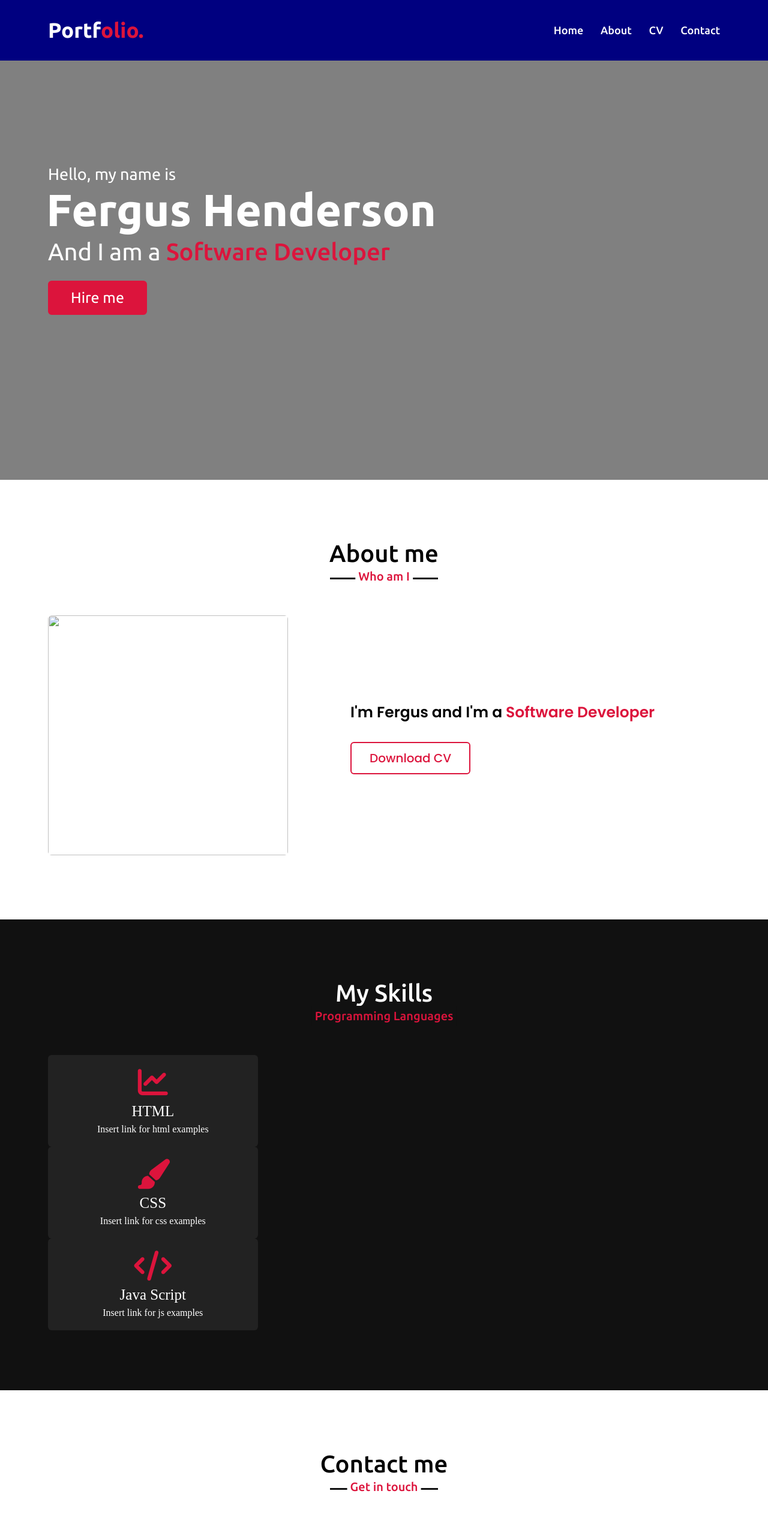
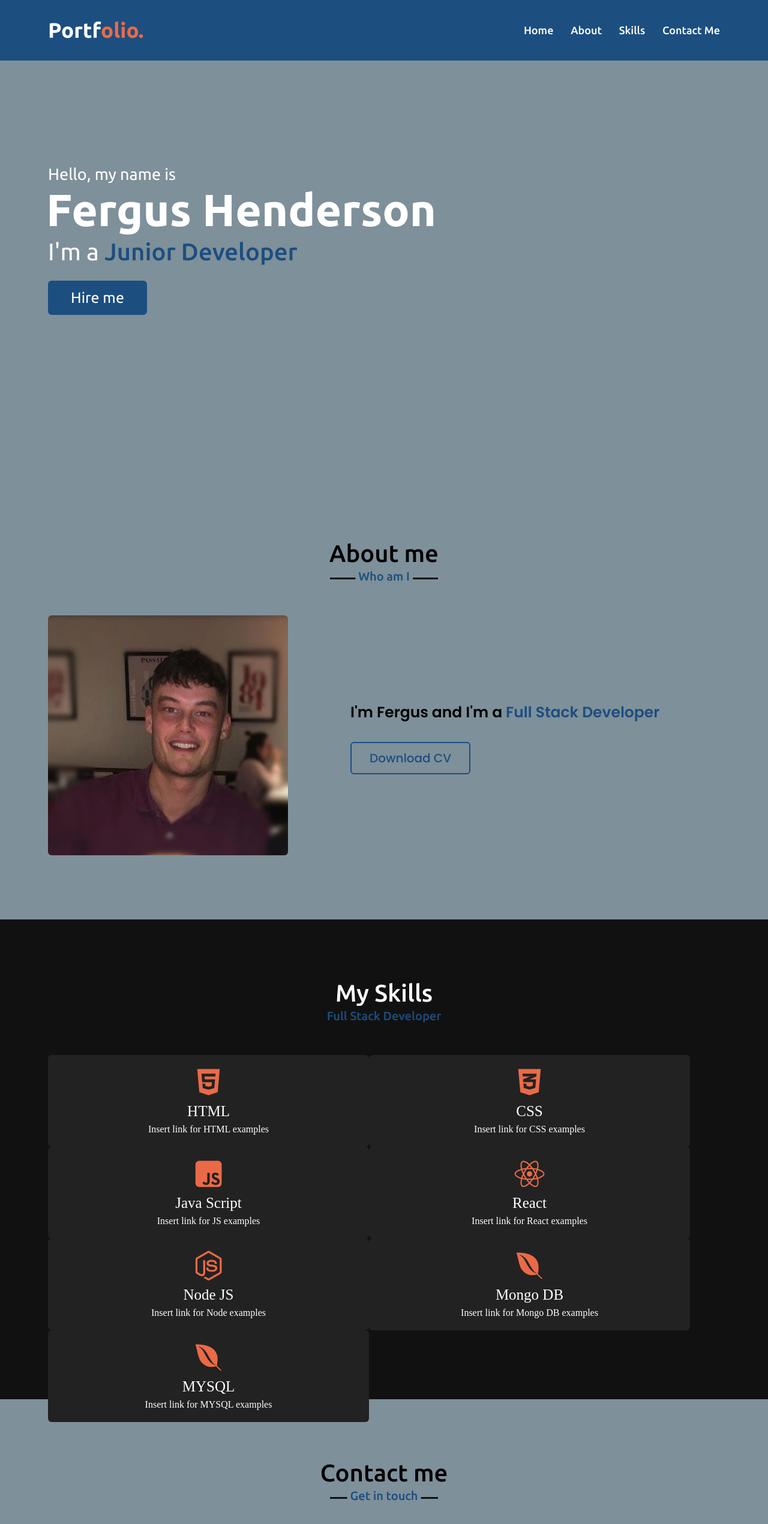
Before and after one commit to FergusHenderson96/portfolio, a plain HTML site: page index.html in a window 1280 px wide. Shown: the top 2541 px of the page at 60% size. Drawn offline with nearby package versions, Linux system fonts and the light colour scheme.

Commit message:
added updates to portfolio, project unfinished

```diff
--- a/index.html
+++ b/index.html
@@ -15,8 +15,8 @@
             <ul class="menu">
                 <li><a href="#">Home</a></li>
                 <li><a href="#">About</a></li>
-                <li><a href="#">CV</a></li>
-                <li><a href="#">Contact</a></li>
+                <li><a href="#">Skills</a></li>
+                <li><a href="#">Contact Me</a></li>
             </ul>
             <div class="menu-btn">
                 <i class= "fas fa-bars"></i>
@@ -28,7 +28,7 @@
             <div class="home-content">
                 <div class="text-1">Hello, my name is</div>
                 <div class="text-2">Fergus Henderson</div>
-                <div class="text-3">And I am a <span>Software Developer</span></div>
+                <div class="text-3">I'm a <span>Junior Developer</span></div>
                 <a href="#">Hire me</a>
             </div>
         </div>
@@ -39,10 +39,10 @@
             <h2 class="title">About me</h2>
             <div class="about-content">
                <div class="column left">
-                   <img src="" alt="">
+                   <img src="./image0[211].jpeg" alt="">
                </div>
                <div class="column right">
-                   <div class="text">I'm Fergus and I'm a <span>Software Developer</span></div>
+                   <div class="text">I'm Fergus and I'm a <span>Full Stack Developer</span></div>
                     <a href="#">Download CV</a>
                 </div>
             </div>
@@ -55,23 +55,51 @@
             <div class="skills-content">
                <div class="card">
                    <div class="box">
-                       <i class="fas fa-chart-line"></i>
+                       <i class="fab fa-html5"></i>
                        <div class="text">HTML</div>
-                       <p>Insert link for html examples</p>
+                       <p>Insert link for HTML examples</p>
                    </div>
                </div>
                <div class="card">
                     <div class="box">
-                        <i class="fas fa-paint-brush"></i>
+                        <i class="fab fa-css3-alt"></i>
                         <div class="text">CSS</div>
-                        <p>Insert link for css examples</p>
+                        <p>Insert link for CSS examples</p>
                     </div>
                 </div>
                 <div class="card">
                     <div class="box">
-                        <i class="fas fa-code"></i>
+                        <i class="fab fa-js-square"></i>
                         <div class="text">Java Script</div>
-                        <p>Insert link for js examples</p>
+                        <p>Insert link for JS examples</p>
+                    </div>
+                </div>
+                <div class="card">
+                    <div class="box">
+                        <i class="fab fa-react"></i>
+                        <div class="text">React</div>
+                        <p>Insert link for React examples</p>
+                    </div>
+                </div>
+                <div class="card">
+                    <div class="box">
+                        <i class="fab fa-node-js"></i>
+                        <div class="text">Node JS</div>
+                        <p>Insert link for Node examples</p>
+                    </div>
+                </div>
+                <div class="card">
+                    <div class="box">
+                        <i class="fab fa-envira"></i>
+                        <div class="text">Mongo DB</div>
+                        <p>Insert link for Mongo DB examples</p>
+                    </div>
+                </div>
+                <div class="card">
+                    <div class="box">
+                        <i class="fab fa-envira"></i>
+                        <div class="text">MYSQL</div>
+                        <p>Insert link for MYSQL examples</p>
                     </div>
                 </div>
             </div>
@@ -124,7 +152,7 @@
                           <div class="field textarea">
                             <textarea cols="30" rows="10" placeholder="Describe project.." required></textarea>
                           </div>
-                          <div class="buttom">
+                          <div class="button">
                               <button class="submit">Send Message</button>
                           </div>
                        </div>
--- a/portfolio.css
+++ b/portfolio.css
@@ -10,8 +10,9 @@
     padding: 0px 80px;
     margin: auto;
 }
+/*navbar styling*/
 .navbar{
-    background: navy;
+    background: #1C4E80;
     position: fixed;
     padding: 30px 0;
     z-index: 999;
@@ -21,7 +22,7 @@
 }
 .navbar.sticky{
     padding: 15px 0;
-    background: crimson;
+    background: #EA6A47;
 }
 .navbar .max-width{
     display: flex;
@@ -34,11 +35,15 @@
     font-weight: 600;
 }
 .navbar .logo a span{
-    color: crimson;
+    color: #EA6A47;
     transition: all 0.3s ease;
 }
-.navbar .sticky .logo a span{
-    color: #fff;
+.navbar.sticky .logo a{
+    color: #FFF;
+}
+.navbar.sticky .logo a span{
+    color: #1C4E80;
+    transition: all 0.3s ease;
 }
 .navbar .menu li{
     list-style: none;
@@ -52,10 +57,10 @@
     transition: color 0.3s ease;
 }
 .navbar .menu li a:hover{
-    color: crimson;
+    color: #EA6A47;
 }
-.navbar .sticky .menu li a:hover{
-    color: #fff;
+.navbar.sticky .menu li a:hover{
+    color: #1C4E80;
 }
 .menu-btn{
     color: #fff;
@@ -66,7 +71,7 @@
 .home{
     display: flex;
     background: url("") no-repeat center;
-    background: grey;
+    background: #7E909A;
     background-size: cover;
     background-attachment: fixed;
     height: 100vh;
@@ -77,36 +82,38 @@
 .home .max-width{
     margin: auto 0 auto 40px;
 }
-.home .home-content .text-1{
+.home-content .text-1{
     font-size: 27px;
 }
-.home .home-content .text-2{
+.home-content .text-2{
     font-size: 75px;
     font-weight: 600;
     margin-left: -3px;
 }
-.home .home-content .text-3{
+.home-content .text-3{
     font-size: 40px;
     margin: 5px 0;
 }
-.home .home-content .text-3 span{
-    color: crimson;
+.home-content .text-3 span{
+    color: #1C4E80;
     font-weight: 500;
 }
-.home .home-content a{
+.home-content a{
     display: inline-block;
-    background: crimson;
+    background: #1C4E80;
     color: #fff;
     font-size: 25px;
     padding: 12px 36px;
     margin-top: 20px;
     border-radius: 6px;
-    border: 2px solid crimson;
+    border: 2px solid #1C4E80;
     transition: all 0.3s ease;
 }
-.home .home-content a:hover{
-    color:crimson;
+.home-content a:hover{
+    color:#1C4E80;
+    color: #fff;
     background: none;
+    border: 2px solid #1C4E80;
 }
 
 /*all relative content styling code */
@@ -137,9 +144,9 @@ section .title::after{
     bottom: -12px;
     left: 50%;
     font-size: 20px;
-    color: crimson;
+    color: #1C4E80;
     padding: 5px;
-    background: #fff;
+    background: #7E909A;
     transform: translateX(-50%);
     }
  /*about section styling */
@@ -149,51 +156,54 @@ section .title::after{
 .about .title::after{
     content: "Who am I";
 }
-.about .about-content,
-.skills .skills-content
-.contact .contact-content{
+.about{
+    background: #7E909A;
+}
+.about-content,
+.skills-content
+.contact-content{
     display: flex;
     flex-wrap: wrap;
     align-items: center;
     justify-content: space-between;
 }
-.about .about-content .left{
+.about-content .left{
     width: 45%;
 }
-.about .about-content .left img{
+.about-content .left img{
     height: 400px;
     width: 400PX;
     object-fit: cover;
     border-radius: 6px;
 }
-.about .about-content .right{
+.about-content .right{
     width: 55%;
 }
-.about .about-content .right .text{
+.about-content .right .text{
     font-size: 25px;
     font-weight: 600;
     margin-bottom: 10px;
 }
-.about .about-content .right .text span{
-    color: crimson;
+.about-content .right .text span{
+    color: #1C4E80;
 }
-.about .about-content .right p{
+.about-content .right p{
     text-align: justify;
 }
-.about .about-content .right a{
+.about-content .right a{
     display: inline-block;
-    background: crimson;
-    color: #fff;
+    background: #1C4E80;
+    color: #7E909A;
     font-size: 20px;
     font-weight: 500;
     padding: 10px 30px;
     margin-top: 20px;
     border-radius: 6px;
-    border: 2px solid crimson;
+    border: 2px solid #1C4E80;
     transition: all 0.3s ease;
 }
-.about .about-content .right a{
-    color: crimson;
+.about-content .right a{
+    color: #1C4E80;
     background: none;
 }
 
@@ -201,16 +211,18 @@ section .title::after{
 .skills{
     color: #fff;
     background: #111;
+    height: 800px;
 }
 .skills .title::before{
-    background: #fff;
+    background: #7E909A;
 }
 .skills .title::after{
     background: #111;
-    content: "Programming Languages";
+    content: "Full Stack Developer";
 }
-.skills .skills-content .card{
-    width: calc(33% - 20px);
+.skills-content .card{
+    float: left;
+    width: calc(50% - 25px);
     background: #222;
     text-align: center;
     border-radius: 6px;
@@ -218,62 +230,67 @@ section .title::after{
     cursor: pointer;
     transition: all 0.3s ease;
 }
-.skills .skills-content .card:hover{
-    background: crimson;
+.skills-content .card:hover{
+    background: #EA6A47;
 }
-.skills .skills-content .card .box{
+.skills-content .card .box{
     transition: all 0.3s ease;
 }
-.skills .skills-content .card:hover .box{
+.skills-content .card:hover .box{
     transform: scale(1.05);
 }
-.skills .skills-content .card i{
+.skills-content .card i{
     font-size: 50px;
-    color: crimson;
+    color: #EA6A47;
     transition: color 0.3s ease;
 }
-.skills .skills-content .card:hover i{
+.skills-content .card:hover i{
     color:#fff;
 }
-.skills .skills-content .card .text{
+.skills-content .card .text{
     font-size: 25px;
     font-weight: 500;
     margin: 10px 0 7px 0;
 }
+.contact{
+    background: #7E909A;
+}
 .contact .title::after{
     content: "Get in touch";
 }
-.contact .contact-content .column{
+.contact-content .column{
     width: calc(50% - 30px);
 }
-.contact .contact-content .text{
+.contact-content .text{
     font-size: 20px;
     font-weight: 600;
     margin-bottom: 10px;
 }
-.contact .contact-content .left p{
+.contact-content .left p{
     text-align: justify;
+    float: left;
 }
-.contact .contact-content .left .icons{
+.contact-content .left .icons{
     margin: 10px 0;
+    color: #1C4E80;
 }
-.contact .contact-content .row{
+.contact-content .row{
     display: flex;
     height: 65px;
     align-items: center;
 }
-.contact .contact-content .row .info{
+.contact-content .row .info{
     margin-left: 30px;
 }
-.contact .contact-content .row i{
+.contact-content .row i{
     font-size: 25px;
-    color: crimson;
+    color: #1C4E80;
 }
-.contact .contact-content .info .head{
+.contact-content .info .head{
     font-weight: 500;
 }
-.contact .contact-content .info .sub-title{
-    color: #333;
+.contact-content .info .sub-title{
+    color: #fff;
 }
 .contact .right form .fields{
     display: flex;
@@ -316,8 +333,8 @@ section .title::after{
 .contact .right form .button button{
     width: 100%;
     height: 100%;
-    border: 2px solid crimson;
-    background: crimson;
+    border: 2px solid #EA6A47;
+    background: #EA6A47;
     color: #fff;
     font-size: 20px;
     font-weight: 500;
@@ -326,7 +343,7 @@ section .title::after{
     transition: all 0.3s ease;
 }
 .contact .right form .button button:hover{
-    color: crimson;
+    color: #EA6A47;
     background: none;
 }
 /*footer styling*/
--- a/portfolio.js
+++ b/portfolio.js
@@ -1,9 +1,9 @@
 $(document).ready(function(){
     $(window).scroll(function(){
         if(this.scrollY > 20){
-            $('.navbar').addclass("sticky");
+            $('.navbar').addClass("sticky");
         }else{
-            $('.navbar').removeclass("sticky");
+            $('.navbar').removeClass("sticky");
         }
     });
     $('.menu-btn').click(function(){
```
Also changed, not shown: image0[211].jpeg (added), 1 other file.
